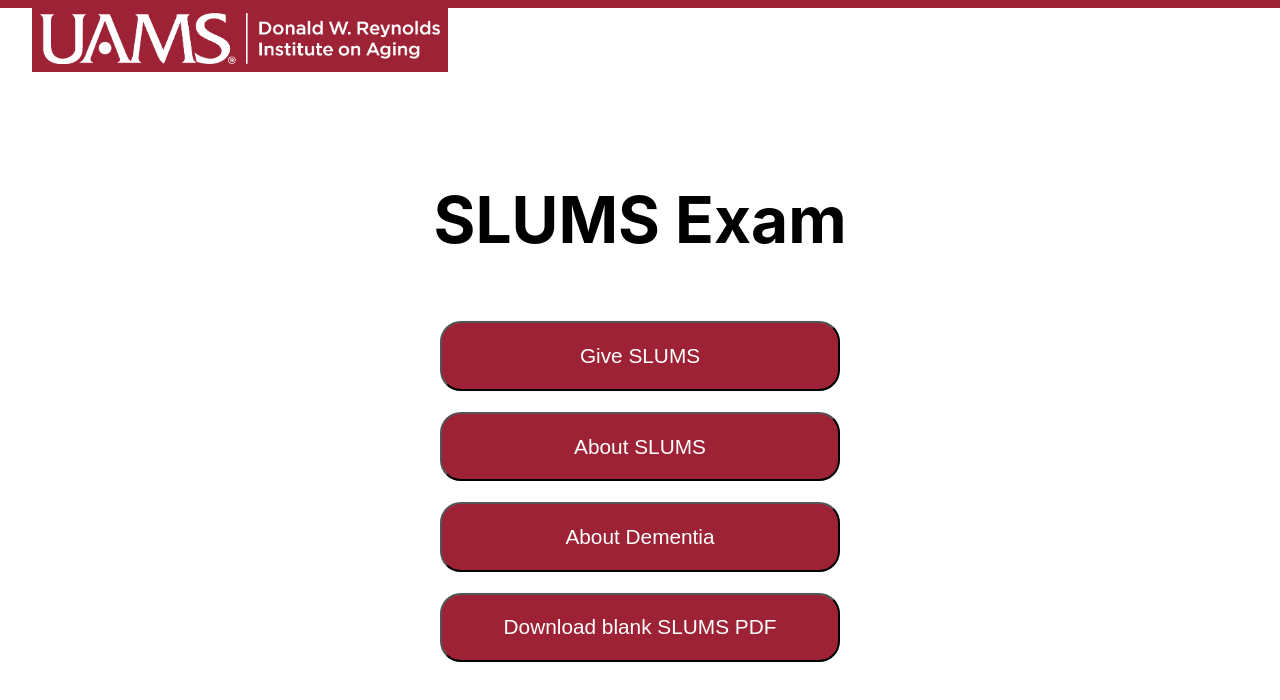
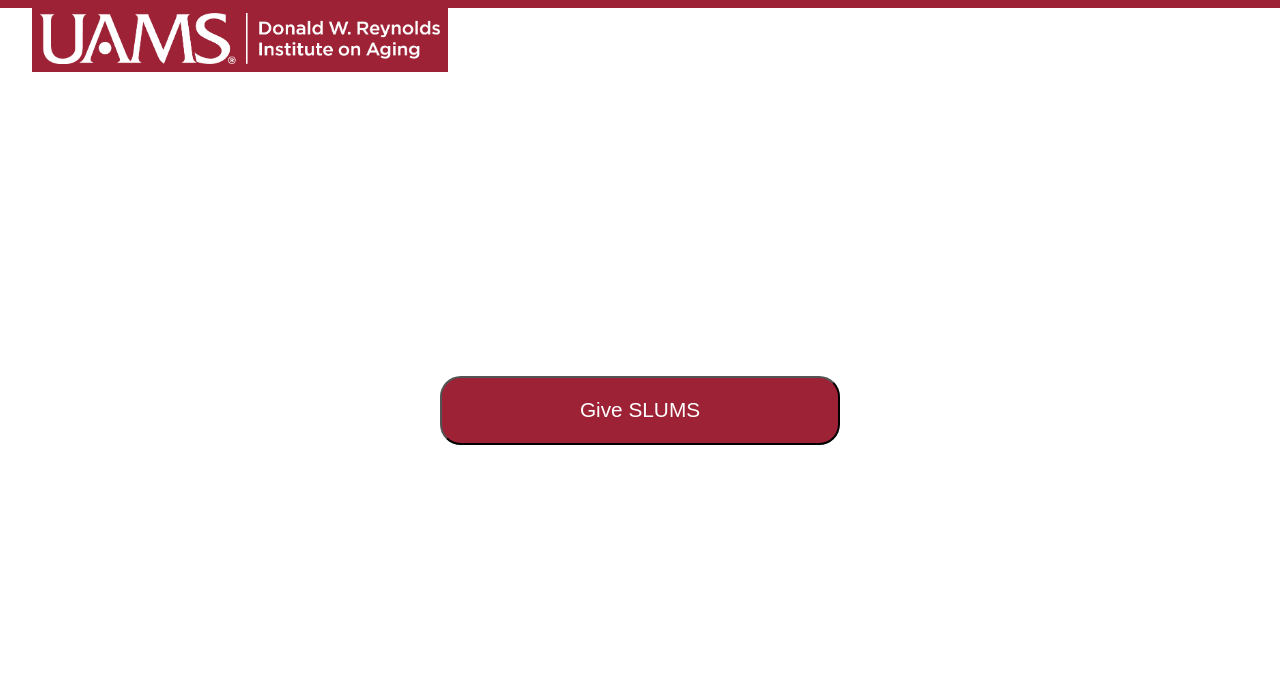
Before and after one commit to Codecyte/SLUMS, a React (Create React App) app: page / in a window 1280 px wide. Shown: the top 700 px of the page. Built offline with nearby package versions, Linux system fonts and the light colour scheme.

Commit message:
Beginning work for quizdata

```diff
--- a/src/App.tsx
+++ b/src/App.tsx
@@ -4,12 +4,9 @@ import './App.css';
 function App() {
   return (
     <div className="App">
-      <h1 className = "text-header"> SLUMS Exam</h1>
+      {/* <h1 className = "text-header"> SLUMS Exam</h1> */}
       <div className="btn-group">
         <button>Give SLUMS</button>
-        <button>About SLUMS</button>
-        <button>About Dementia</button>
-        <button>Download blank SLUMS PDF</button>
       </div>
     </div>
   );
--- a/src/components/Quiz.tsx
+++ b/src/components/Quiz.tsx
@@ -1,7 +1,7 @@
 import React from 'react';
-import logo from '../logo.png'
+import { Question } from './Question';
 
-function Quiz(){
+function Quiz( questions: Question[] ){
     return(
         <div className="quizDiv">
 
--- /dev/null
+++ b/src/data/MOCAQuestions.ts
@@ -0,0 +1,6 @@
+export const MOCAQuestions = [
+    {
+        prompt: "string",
+        proctorInstruction: "string"
+    }
+]
--- a/src/index.tsx
+++ b/src/index.tsx
@@ -2,7 +2,6 @@ import React from 'react';
 import ReactDOM from 'react-dom';
 import './index.css';
 import App from './App';
-import reportWebVitals from './reportWebVitals';
 import Header from './components/Header';
 
 ReactDOM.render(
@@ -12,8 +11,3 @@ ReactDOM.render(
   </React.StrictMode>,
   document.getElementById('root')
 );
-
-// If you want to start measuring performance in your app, pass a function
-// to log results (for example: reportWebVitals(console.log))
-// or send to an analytics endpoint. Learn more: https://bit.ly/CRA-vitals
-reportWebVitals();
```
Also changed, not shown: src/components/Question.tsx (+7 -9 lines), src/data/PatientDescriptions.ts (added, +8 -0 lines).
